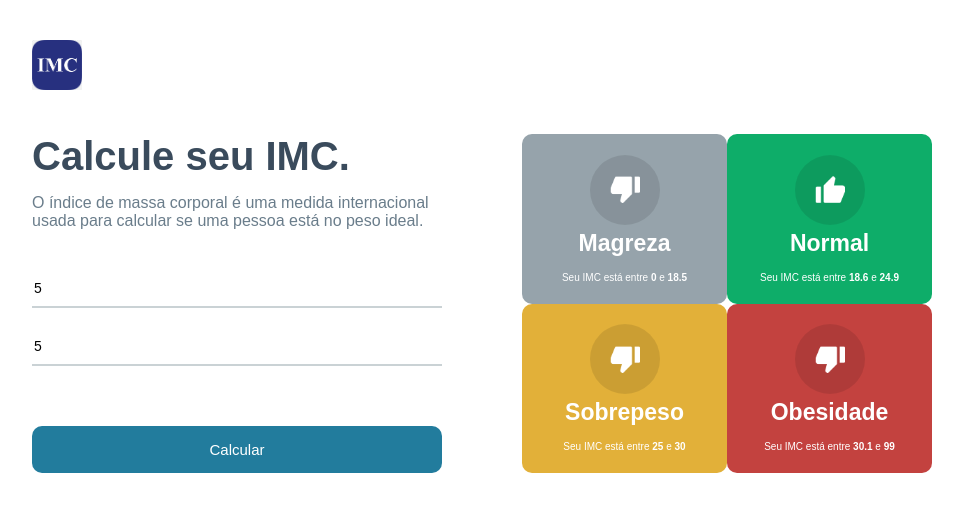
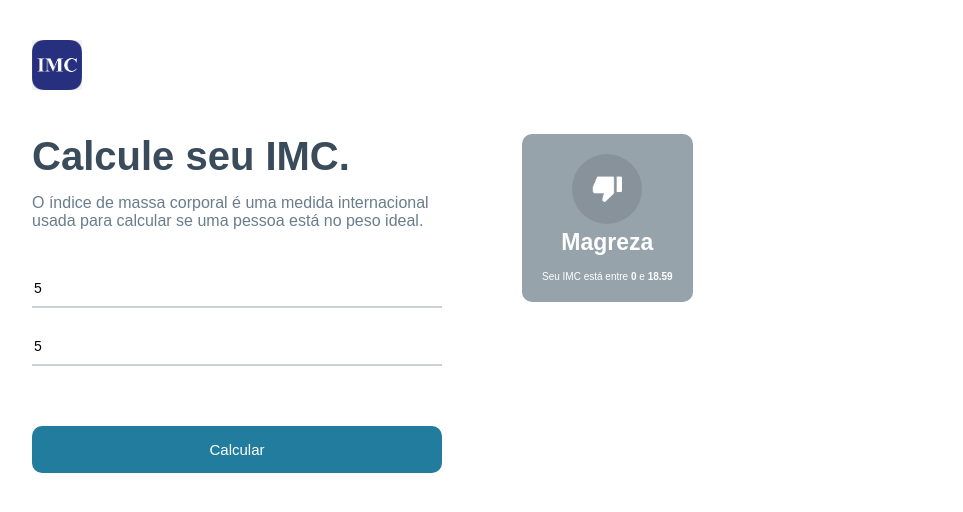
Before and after one commit to DevNetoSantos/projeto-calculadora-imc, a React (Vite) app: page / in a window 1280 px wide. Both pictures are taken after typing "5", "5" into the empty fields and a click on the button "Calcular". Shown: the top 512 px of the page, without its empty margins (158-1121 px from the left). Built offline with nearby package versions, Linux system fonts and the light colour scheme.

Commit message:
correção bug calculos imc

```diff
--- a/src/App.tsx
+++ b/src/App.tsx
@@ -1,17 +1,18 @@
 import style from './App.module.css';
 import imageLogo from './assets/images/powered.png';
 import { useState } from 'react';
-import { levels, calImc } from './helpers/imc';
+import { level, calImc, levels } from './helpers/imc';
 import { GridItem } from './components/GridItem';
 
 const App = () => {
 
   const [heightField, setHeightField] = useState<number>(0);
   const [weghtField, setWeightField] = useState<number>(0);
+  const [toShow, setToShow] = useState<level | null> (null);
 
   const buttonCalc = () => {
     if(heightField && weghtField) {
-
+      setToShow(calImc(heightField, weghtField));
     } else {
       alert('ERROR')
     }
@@ -48,11 +49,19 @@ const App = () => {
           <button onClick={buttonCalc}>Calcular</button>
         </div>
         <div className={style.rigthSide}>
-          <div className={style.grid}>
+          {!toShow &&
+             <div className={style.grid}>
             {levels.map((item, key) => (
-              <GridItem key={key} item={item}/>
+            <GridItem key={key} item={item}/>
             ))}
-          </div>
+        </div>
+          }
+          {toShow &&
+            <div className={style.rightBig}>
+              <div className={style.rightArray}></div>
+              <GridItem item={toShow}/>
+            </div>
+          }
         </div>
       </div>
     </div>
--- a/src/helpers/imc.ts
+++ b/src/helpers/imc.ts
@@ -7,8 +7,8 @@ export type level = {
 }
 
 export const levels = [
-    { title: 'Magreza', color: '#96A3AB', icon: 'dwon', imc: [0, 18.5]},
-    { title: 'Normal', color: '#0EAD69', icon: 'up', imc: [18.6, 24.9]},
+    { title: 'Magreza', color: '#96A3AB', icon: 'dwon', imc: [0, 18.59]},
+    { title: 'Normal', color: '#0EAD69', icon: 'up', imc: [18.6, 24.99]},
     { title: 'Sobrepeso', color: '#E2B039', icon: 'down', imc: [25, 30]},
     { title: 'Obesidade', color: '#C3423F', icon: 'down', imc: [30.1, 99]}
 ];
@@ -18,7 +18,7 @@ export const calImc = (height: number, weight: number) => {
 
     for(let i in levels) {
         if(imc >= levels[i].imc[0] && imc < levels[i].imc[1]) {
-            return levels[1];
+            return levels[i];
         }
     }
 
```
